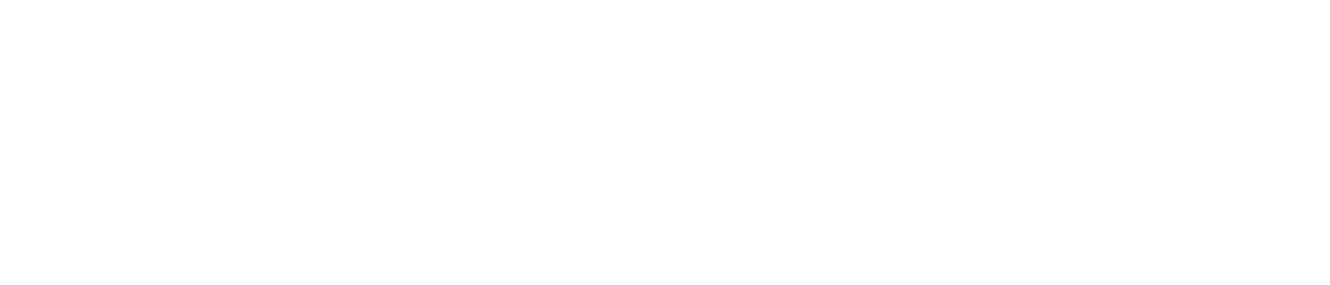
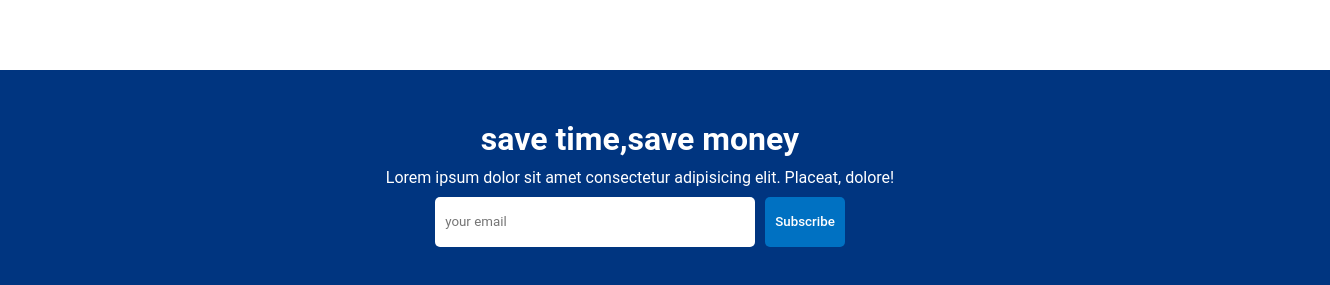
Before and after one commit to Rukunuljoy/airbnb-hotel, a React (Vite) app: page / in a window 1280 px wide. Shown: the part 1390-1675 px from the top of the page, 1330 px wide, since content can reach past the window. Before the commit the page ends 1380 px from the top, so only its background shows below. Built offline with nearby package versions, Linux system fonts and the light colour scheme.

Commit message:
maillist is complete

```diff
--- a/src/Components/mailList/MailList.css
+++ b/src/Components/mailList/MailList.css
@@ -0,0 +1,29 @@
+.mail{
+    width: 100%;
+    margin-top: 50px;
+    background-color: #003580;
+    color: white;
+    display: flex;
+    flex-direction: column;
+    gap: 10px;
+    align-items: center;
+    padding:50px;
+}
+.mailInputContainer>input{
+    width: 300px;
+    height: 30px;
+    padding: 10px;
+    border: none;
+    margin-right: 10px;
+    border-radius: 5px;
+}
+.mailInputContainer>button{
+    height: 50px;
+    background-color: #0071c2;
+    color: white;
+    font-weight: 500;
+    border: none;
+    padding: 10px;
+    border-radius: 5px;
+    cursor: pointer;
+}
--- a/src/Components/mailList/MailList.jsx
+++ b/src/Components/mailList/MailList.jsx
@@ -1,10 +1,18 @@
-
+import "./MailList.css";
 const MailList = () => {
-    return (
-        <div>
-
-        </div>
-    );
+  return (
+    <div className="mail">
+      <h1 className="mailTitles">save time,save money</h1>
+      <span className="mailDesc">
+        Lorem ipsum dolor sit amet consectetur adipisicing elit. Placeat,
+        dolore!
+      </span>
+      <div className="mailInputContainer">
+        <input type="text" placeholder="your email" />
+        <button>Subscribe</button>
+      </div>
+    </div>
+  );
 };
 
 export default MailList;
--- a/src/pages/Home/Home.jsx
+++ b/src/pages/Home/Home.jsx
@@ -1,6 +1,7 @@
 import Featured from '../../Components/featured/Featured';
 import FeaturedProperties from '../../Components/featuredProperties/FeaturedProperties';
 import Header from '../../Components/header/Header';
+import MailList from '../../Components/mailList/MailList';
 import Navbar from '../../Components/navbar/Navbar';
 import PropertyList from '../../Components/propertyList/PropertyList';
 import './Home.css'
@@ -16,6 +17,7 @@
 
       <h1 className='homeTitle'>Home guest love</h1>
       <FeaturedProperties/>
+      <MailList/>
     </div>
   </div>;
 };
```
